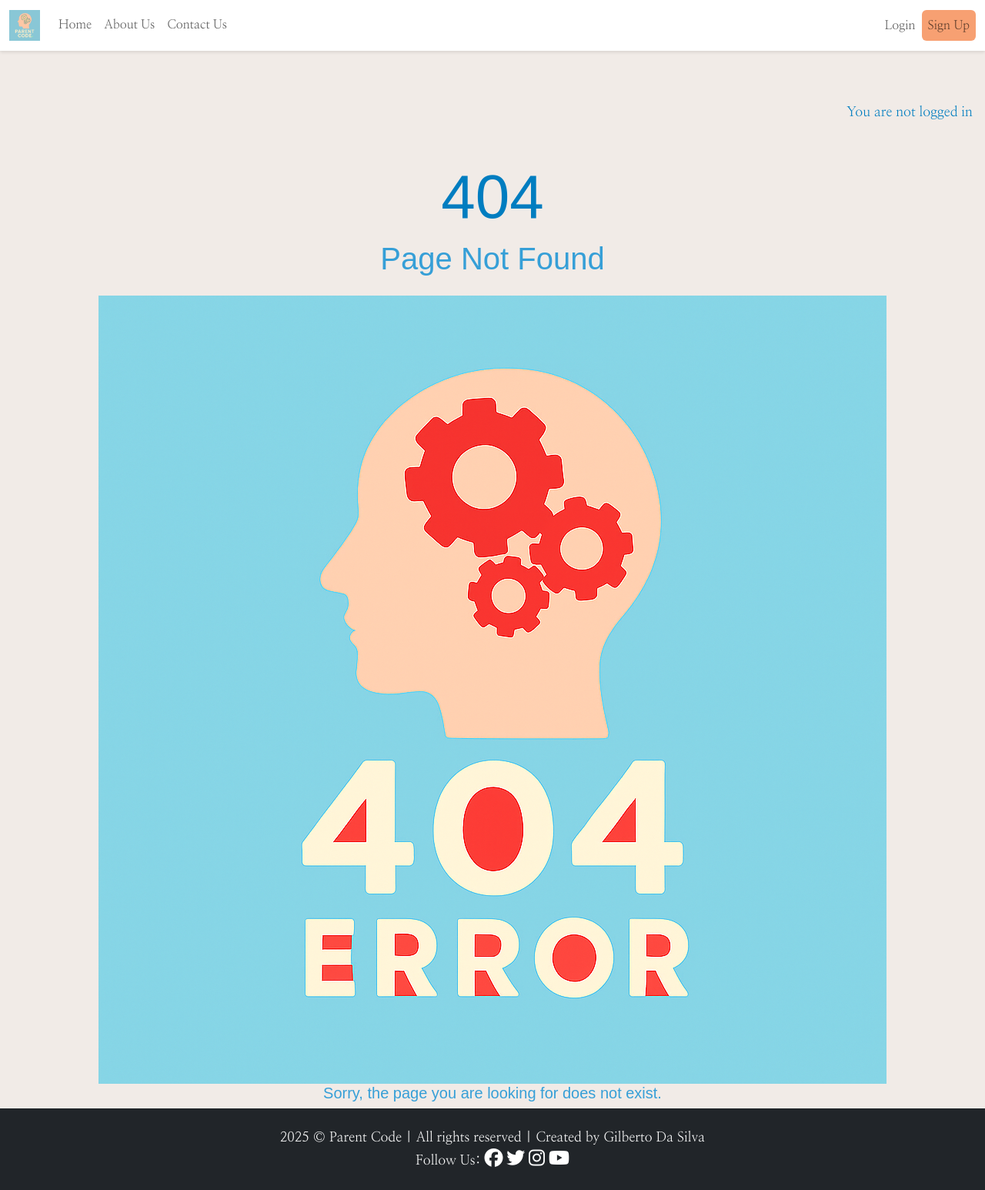
After one commit to Gilberto2025123/parent-code-blog, a Django app: template templates/404.html in a window 1280 px wide. The commit adds this page. Shown: the whole page at 77% size. Run offline with Django 4.2, Linux system fonts and the light colour scheme; the template is opened without the code that fills it, so the values that code supplies are empty; parts of the project's set-up code (start-up, migrations or seed data) failed here and were passed over; some libraries are stand-ins or nearby versions; some web fonts are replaced.

Commit message:
Add a 404  error html page

```diff
--- a/static/css/style.css
+++ b/static/css/style.css
@@ -1,3 +1,4 @@
+
 .no-fixed-height {
   height: auto !important;
 }
@@ -76,8 +77,13 @@ body{
   line-height: 1.6;
   margin: 0;
   padding: 0;
-  background-color: var(--secondary-text-color);
+  background-color: var(--primary-text);
   padding-top: 76px; /* Account for fixed navbar height */
+}
+
+body, p, h4 {
+  font-family: var(--secondary-font) !important;  /* Ensure consistency across body, paragraphs, and h4 */
+
 }
 
 /* Fixed navbar styles */
@@ -130,6 +136,10 @@ body{
 .card-footer {
   color: var(--secondary-button);
   margin: auto;
+}
+
+.card-title {
+  color: var(--secondary-button) !important;
 }
 
 .author {
--- /dev/null
+++ b/templates/404.html
@@ -0,0 +1,11 @@
+<!-- 404 Error - Parent Code Blog -->
+{% extends "base.html" %}
+{% load static %}
+{% block content %}
+<div class="container text-center mt-5">
+    <h1 class="display-1">404</h1>
+    <h2 class="mb-4">Page Not Found</h2>
+    <img src="{% static 'images/404.png' %}" alt="404 Error" class="img-fluid">
+    <h2 class="lead">Sorry, the page you are looking for does not exist.</h2>
+</div>
+{% endblock content %}
```
Also changed, not shown: static/images/404.png (added).
